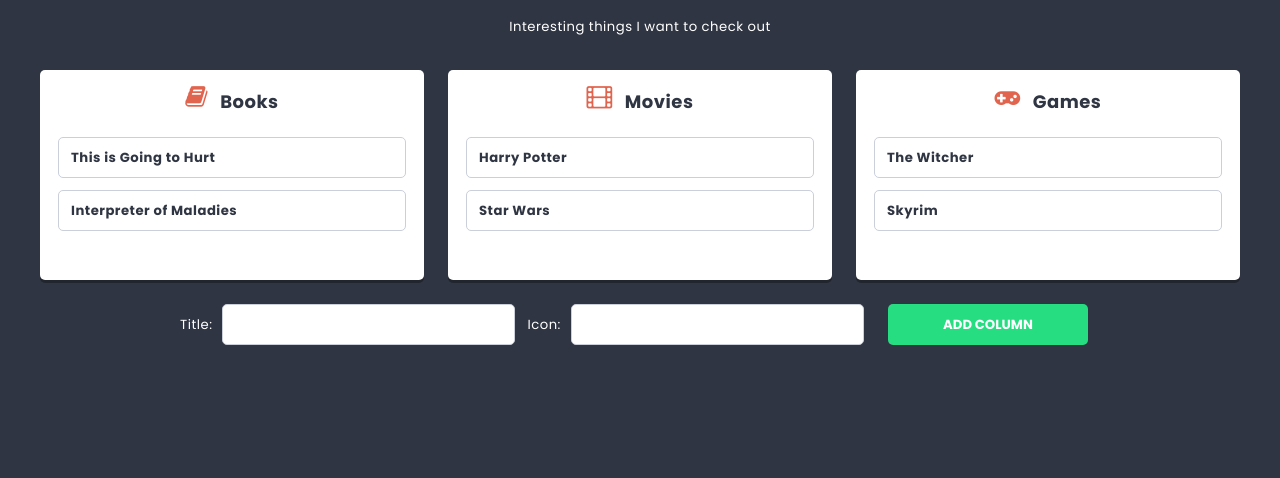
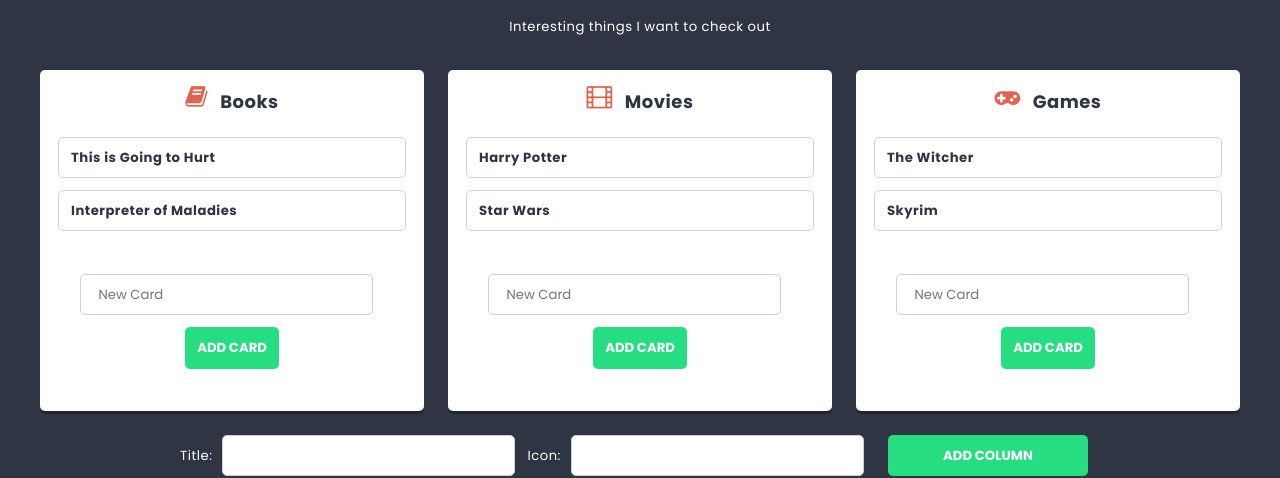
Before and after one commit to DanielTheEntomologist/todo-react-app, a React (Create React App) app: page / in a window 1280 px wide. Shown: the part 471-949 px from the top of the page. Before the commit the page ends 860 px from the top, so only its background shows below. Built offline with nearby package versions, Linux system fonts and the light colour scheme.

Commit message:
Add CardForm

```diff
--- a/src/components/Card/Card.js
+++ b/src/components/Card/Card.js
@@ -1,11 +1,7 @@
 import styles from "./Card.module.scss";
 
 const Card = (props) => {
-  const element = (
-    <li className={styles.card} key={props.key}>
-      {props.title}
-    </li>
-  );
+  const element = <li className={styles.card}>{props.title}</li>;
 
   return element;
 };
--- /dev/null
+++ b/src/components/CardForm/CardForm.js
@@ -0,0 +1,31 @@
+import styles from "./CardForm.module.scss";
+
+import TextInput from "../TextInput/TextInput.js";
+import Button from "../Button/Button.js";
+import { nanoid } from "nanoid";
+import { useState } from "react";
+
+const CardForm = function (props) {
+  const [title, setTitle] = useState("New Card");
+
+  const handleSubmit = (e) => {
+    e.preventDefault();
+    props.action(title, props.columnId);
+    setTitle("New Card");
+    e.target.reset();
+  };
+
+  return (
+    <form className={styles.cardForm} onSubmit={handleSubmit}>
+      <TextInput
+        type="text"
+        id={nanoid()}
+        placeholder={title}
+        onChange={(e) => setTitle(e.target.value)}
+      />
+      <Button>Add card</Button>
+    </form>
+  );
+};
+
+export default CardForm;
--- /dev/null
+++ b/src/components/CardForm/CardForm.module.scss
@@ -0,0 +1,15 @@
+@import "../../styles/settings.scss";
+
+.cardForm {
+  display: flex;
+  flex-direction: row;
+  align-items: center;
+  justify-content: center;
+  flex-wrap: wrap;
+
+  padding: $base-size;
+
+  input {
+    margin: 0 $base-size $base-size 0;
+  }
+}
--- a/src/components/Column/Column.js
+++ b/src/components/Column/Column.js
@@ -1,10 +1,19 @@
 import styles from "./Column.module.scss";
 
 import Card from "../Card/Card.js";
+import CardForm from "../CardForm/CardForm.js";
+
+import { useState } from "react";
+import { nanoid } from "nanoid";
 
 const Column = (props) => {
+  // const [cards, setCards] = useState(props.cards);
+
+  const defaultCardTitle = "New Card";
+  const [title, setTitle] = useState(defaultCardTitle);
+
   const element = (
-    <article className={styles.column} key={props.key}>
+    <article className={styles.column}>
       <h1 className={styles.title}>
         <span className={styles.icon + " fa fa-" + props.icon}></span>
         {props.title}
@@ -14,6 +23,13 @@
           <Card key={card.key} title={card.title} />
         ))}
       </ul>
+      <CardForm
+        title={props.title}
+        f
+        columnId={props.id}
+        action={props.addCard}
+        onTitleChange={(e) => setTitle(e.target.value)}
+      />
     </article>
   );
 
--- a/src/components/List/List.js
+++ b/src/components/List/List.js
@@ -52,7 +52,7 @@
   //     setColumns([...columns, { key: 4, title: "Test column" }]);
   //   }, 2000);
   // }, []);
-  const handleSubmit = (e) => {
+  const addColumn = (e) => {
     e.preventDefault();
     setColumns([
       ...columns,
@@ -61,6 +61,24 @@
     setTitle("");
     setIcon(defaultIcon);
     e.target.reset();
+  };
+
+  const addCard = (title, columnId) => {
+    // console.log(newCard, columnId);
+    const newCard = { key: nanoid(), title: title };
+
+    const newColumns = columns.map((column) => {
+      if (column.key === columnId) {
+        return {
+          ...column,
+          cards: [...column.cards, newCard],
+        };
+      }
+      return column;
+    });
+    setColumns(newColumns);
+    // setCards([...cards, newCard]);
+    // setTitle(defaultCardTitle);
   };
 
   return (
@@ -74,12 +92,25 @@
         {" "}
         Interesting things I want to check out
       </p>
-      <section className={styles.columns}>{columns.map(Column)}</section>
+      <section className={styles.columns}>
+        {columns.map((column) => {
+          return (
+            <Column
+              key={column.key}
+              id={column.key}
+              title={column.title}
+              icon={column.icon}
+              cards={column.cards}
+              addCard={addCard}
+            />
+          );
+        })}
+      </section>
       <ColumnForm
         title={title}
         onTitleChange={(e) => setTitle(e.target.value)}
         onIconChange={(e) => setIcon(e.target.value)}
-        handleSubmit={handleSubmit}
+        handleSubmit={addColumn}
       />
 
       {/* <form onSubmit={handleSubmit}>
```
